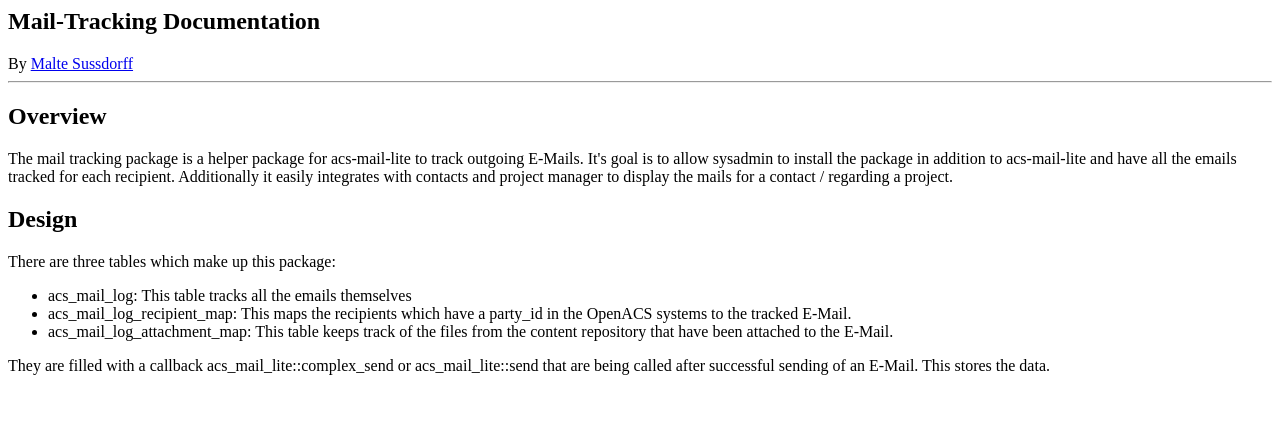
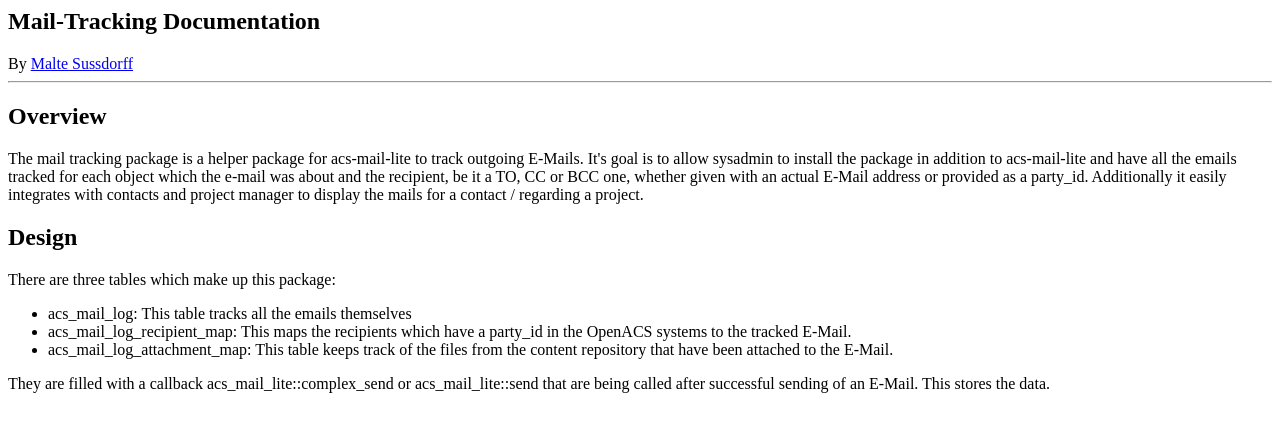
Before and after one commit to openacs/mail-tracking, a plain HTML site: page www/doc/index.html in a window 1280 px wide. Drawn offline with Linux system fonts and the light colour scheme.

Commit message:
More information about the package

```diff
--- a/www/doc/index.html
+++ b/www/doc/index.html
@@ -9,7 +9,7 @@
 By <a href="http://www.sussdorff.de/">Malte Sussdorff</a>
 <hr>
 <h2>Overview</h2>
-The mail tracking package is a helper package for acs-mail-lite to track outgoing E-Mails. It's goal is to allow sysadmin to install the package in addition to acs-mail-lite and have all the emails tracked for each recipient. Additionally it easily integrates with contacts and project manager to display the mails for a contact / regarding a project.
+The mail tracking package is a helper package for acs-mail-lite to track outgoing E-Mails. It's goal is to allow sysadmin to install the package in addition to acs-mail-lite and have all the emails tracked for each object which the e-mail was about and the recipient, be it a TO, CC or BCC one, whether given with an actual E-Mail address or provided as a party_id. Additionally it easily integrates with contacts and project manager to display the mails for a contact / regarding a project.
 <h2>Design</h2>
 There are three tables which make up this package:
 <ul>
```
